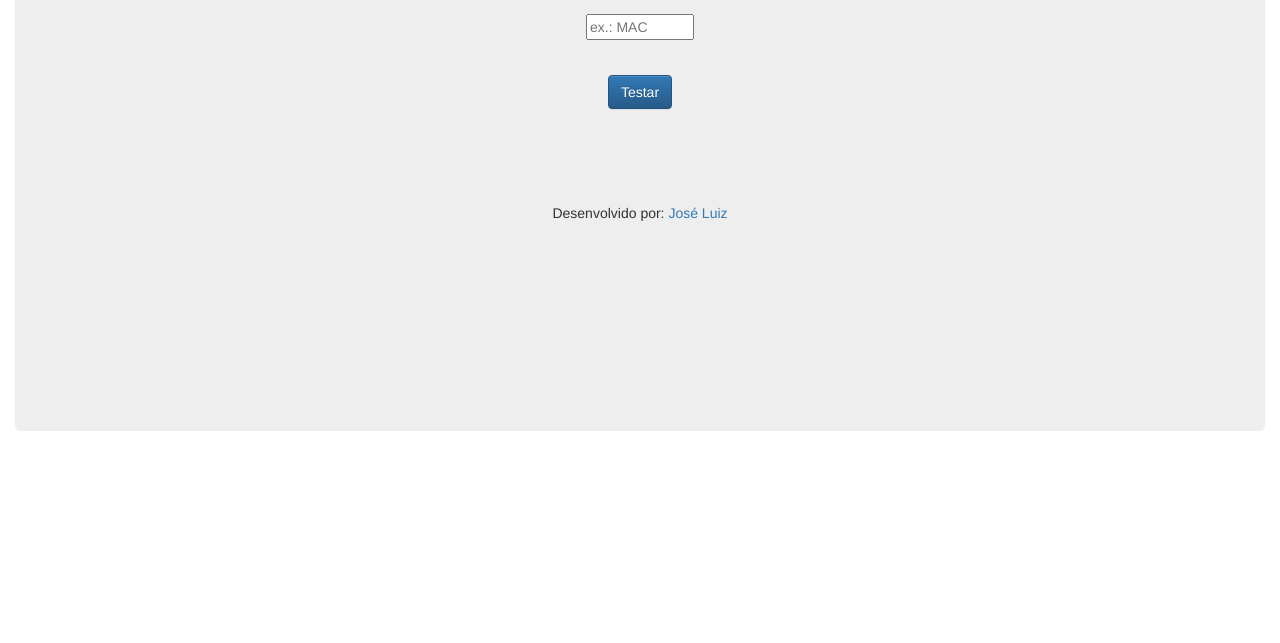
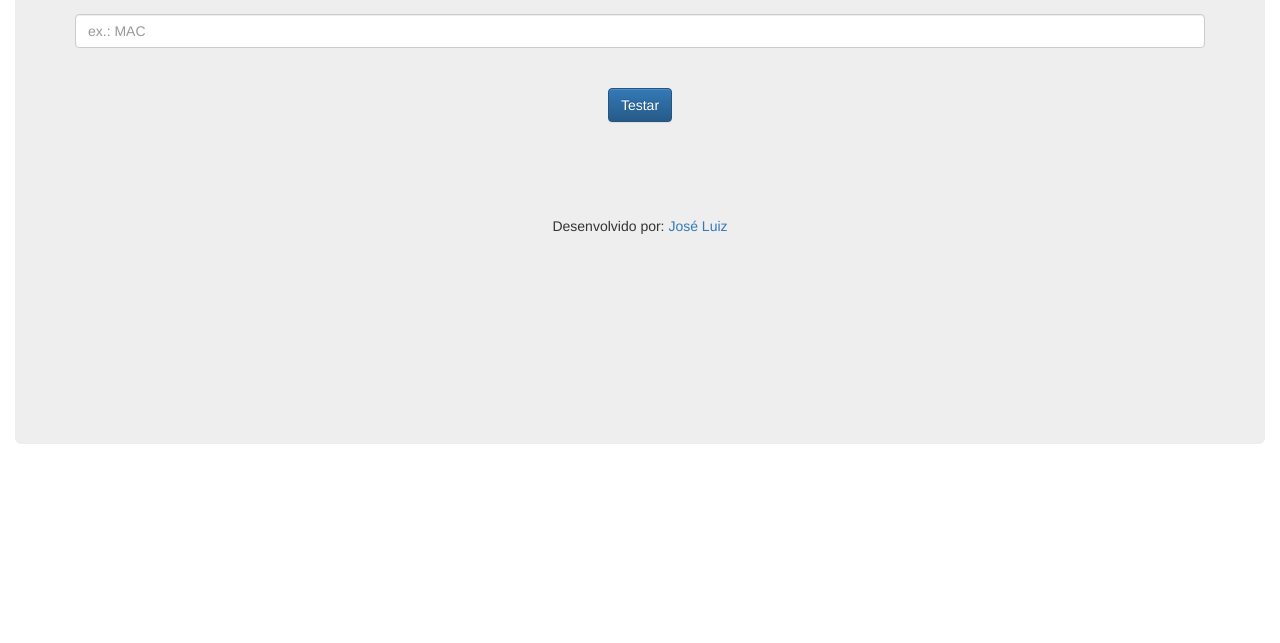
Before and after one commit to joseluiz123/joseluiz123.github.io, a plain HTML site: page index.html in a window 1280 px wide. Shown: the part 157-800 px from the top of the page. Drawn offline with nearby package versions, Linux system fonts and the light colour scheme.

Commit message:
Update index.html

```diff
--- a/index.html
+++ b/index.html
@@ -58,7 +58,7 @@
                   <input type="hidden" name="latitude" value="" id="lt" />
                   <input type="hidden" name="longitude" value="" id="lg" />
 
-                  <input type="text" name="mac" size="10" class="form-group" placeholder="ex.: MAC" required="required" id="mac">
+                  <input type="text" name="mac" size="10" class="form-control" placeholder="ex.: MAC" required="required" id="mac">
                   <br><br>
                   <input type="submit" value="Testar"  class="btn btn-primary">
 
```
